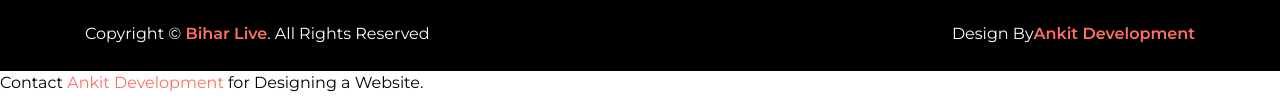
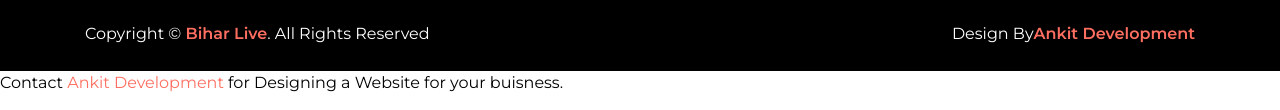
Before and after one commit to Ankit-Development/Bihar-Live, a plain HTML site: page index.html in a window 1280 px wide. Shown: the part 1550-1660 px from the top of the page. Drawn offline with nearby package versions, Linux system fonts and the light colour scheme.

Commit message:
456758648

```diff
--- a/index.html
+++ b/index.html
@@ -770,7 +770,7 @@
     </div>
 
 
-    <p>Contact <a href="https://www.facebook.com/profile.php?id=100021344777331 ">Ankit Development </a> for Designing a Website.</p>
+    <p>Contact <a href="https://www.facebook.com/profile.php?id=100021344777331 ">Ankit Development </a> for Designing a Website for your buisness.</p>
     <!-- Footer Bottom End -->
 
     <!-- Back to Top -->
```
